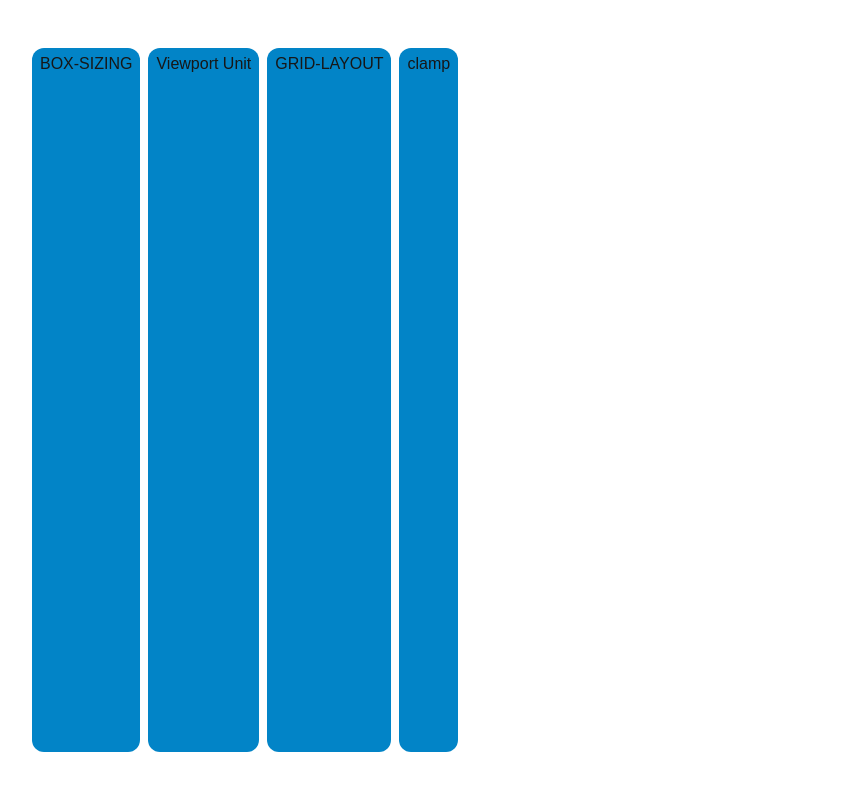
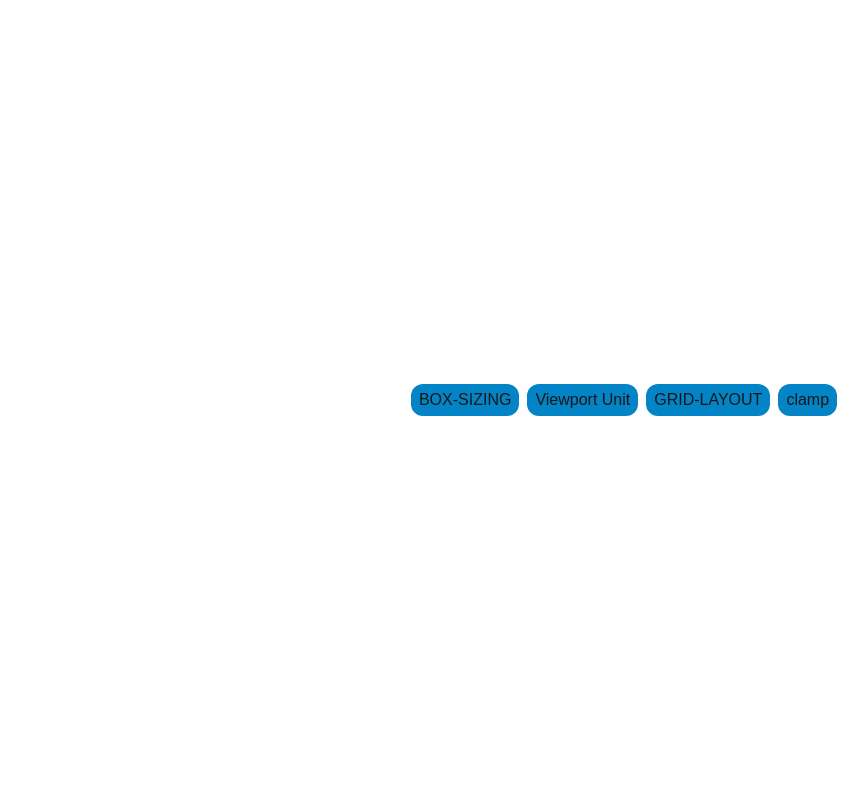
Before and after one commit to nhl1991/CSS-STUDY, a Next.js app: page / in a window 1280 px wide. Shown: the top 790 px of the page, without its empty margins (16-884 px from the left). Built offline with nearby package versions, Linux system fonts and the light colour scheme.

Commit message:
Fix UI app/page.tsx

```diff
--- a/src/app/page.tsx
+++ b/src/app/page.tsx
@@ -1,26 +1,33 @@
 import Link from "next/link";
 
 export default function Page() {
-
-
-
   return (
     <div className="w-screen h-screen p-12 flex items-center justify-center">
+      <div>
         <ul className="flex flex-row">
           <li>
-                    <Link className="" href={'/boxsizing'}>BOX-SIZING</Link>
+            <Link className="" href={"/boxsizing"}>
+              BOX-SIZING
+            </Link>
           </li>
           <li>
-                    <Link className="" href={'/viewport-unit'}>Viewport Unit</Link>
+            <Link className="" href={"/viewport-unit"}>
+              Viewport Unit
+            </Link>
           </li>
 
           <li>
-                    <Link className="" href={'/grid'}>GRID-LAYOUT</Link>
+            <Link className="" href={"/grid"}>
+              GRID-LAYOUT
+            </Link>
           </li>
           <li>
-                    <Link className="" href={'/clamp'}>clamp</Link>
+            <Link className="" href={"/clamp"}>
+              clamp
+            </Link>
           </li>
         </ul>
       </div>
-    )
+    </div>
+  );
 }
```
Lines whose indentation alone changed are shown as unchanged.
